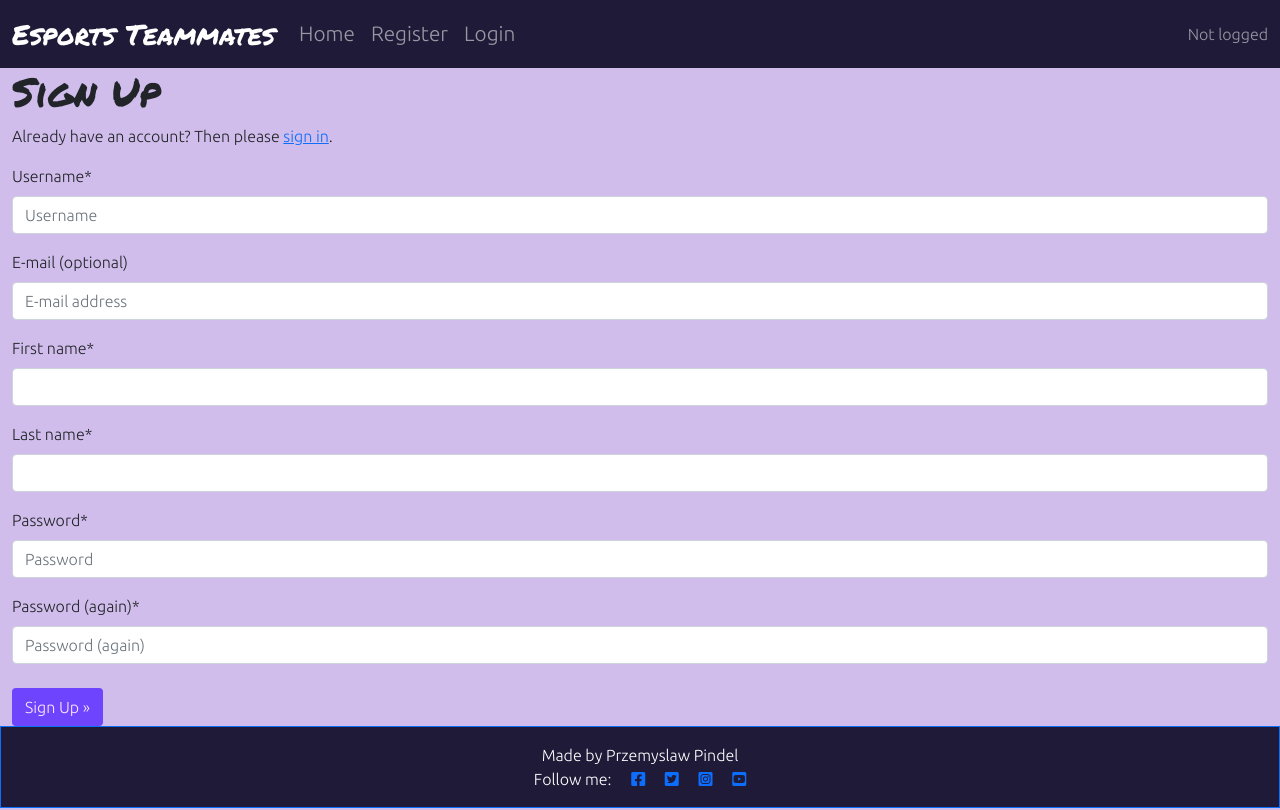
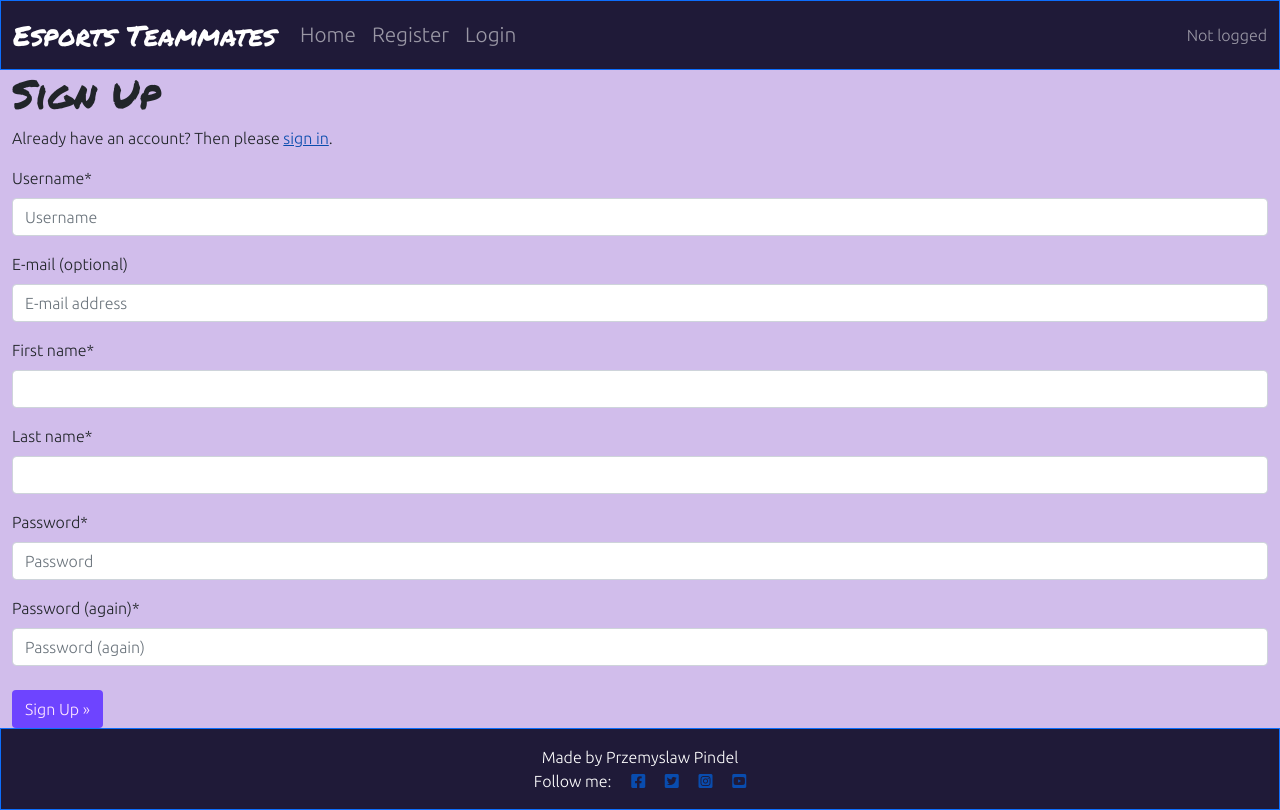
Before and after one commit to PPindel/esports-teammates, a Django app: page /accounts/signup/ in a window 1280 px wide. Run offline with Django 3.2, Linux system fonts and the light colour scheme; some libraries are stand-ins or nearby versions.

Commit message:
Add borders to page elements, improve 'a' contrast

```diff
--- a/static/css/style.css
+++ b/static/css/style.css
@@ -3,6 +3,10 @@
 body {
     background-color: white;
     font-family: 'Ubuntu', sans-serif;
+}
+
+a {
+    color: #094cae;
 }
 
 h1,
--- a/templates/base.html
+++ b/templates/base.html
@@ -26,7 +26,7 @@
 
     <!-- Navigation -->
 
-    <nav class="navbar navbar-expand-lg navbar-dark dark-bg sticky-top">
+    <nav class="navbar navbar-expand-lg navbar-dark dark-bg sticky-top border border-primary">
         <div class="container-fluid">
             <a class="navbar-brand logo" href="{% url 'home' %}">Esports Teammates</a>
             <button class="navbar-toggler" type="button" data-bs-toggle="collapse" data-bs-target="#navbarText"
--- a/templates/landing_page.html
+++ b/templates/landing_page.html
@@ -1,16 +1,16 @@
 <div class="landing">
-    <div class="content-center smoke-bg top-margin">
+    <div class="content-center smoke-bg top-margin border border-primary">
         <h2 class="brand extra-margin">Find your ultimate team!</h2>
     </div>
 
     <div>
-        <div class="content-center smoke-bg extra-margin">
+        <div class="content-center smoke-bg extra-margin border border-primary">
             <a class="btn btn-outline-primary content-center brand" href="{% url 'account_signup' %}">Register</a>
             <a class="btn btn-outline-primary content-center brand" href="{% url 'account_login' %}">Login</a>
         </div>
     </div>
 
-    <div class="content-center smoke-bg">
+    <div class="content-center smoke-bg border border-primary">
         <h2 class="brand extra-margin">You must be logged in to see the content of this website!</h2>
     </div>
 </div>
```
